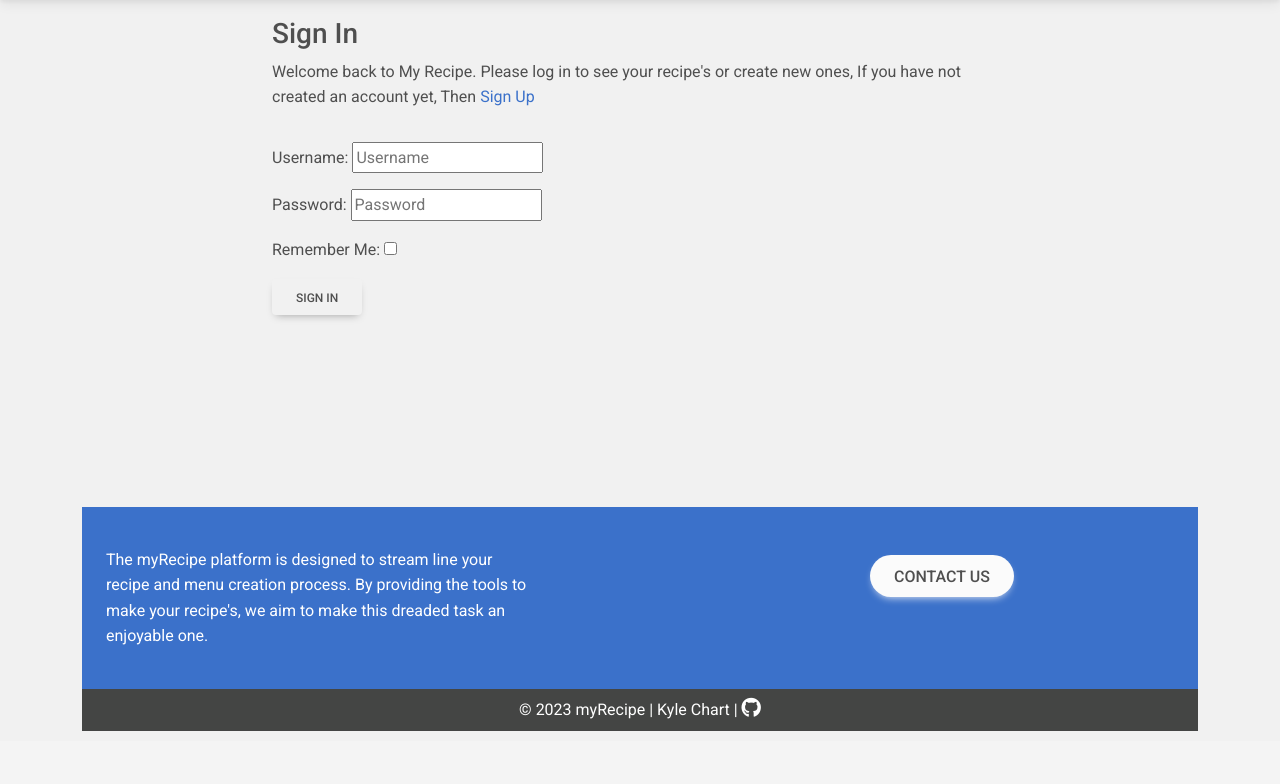
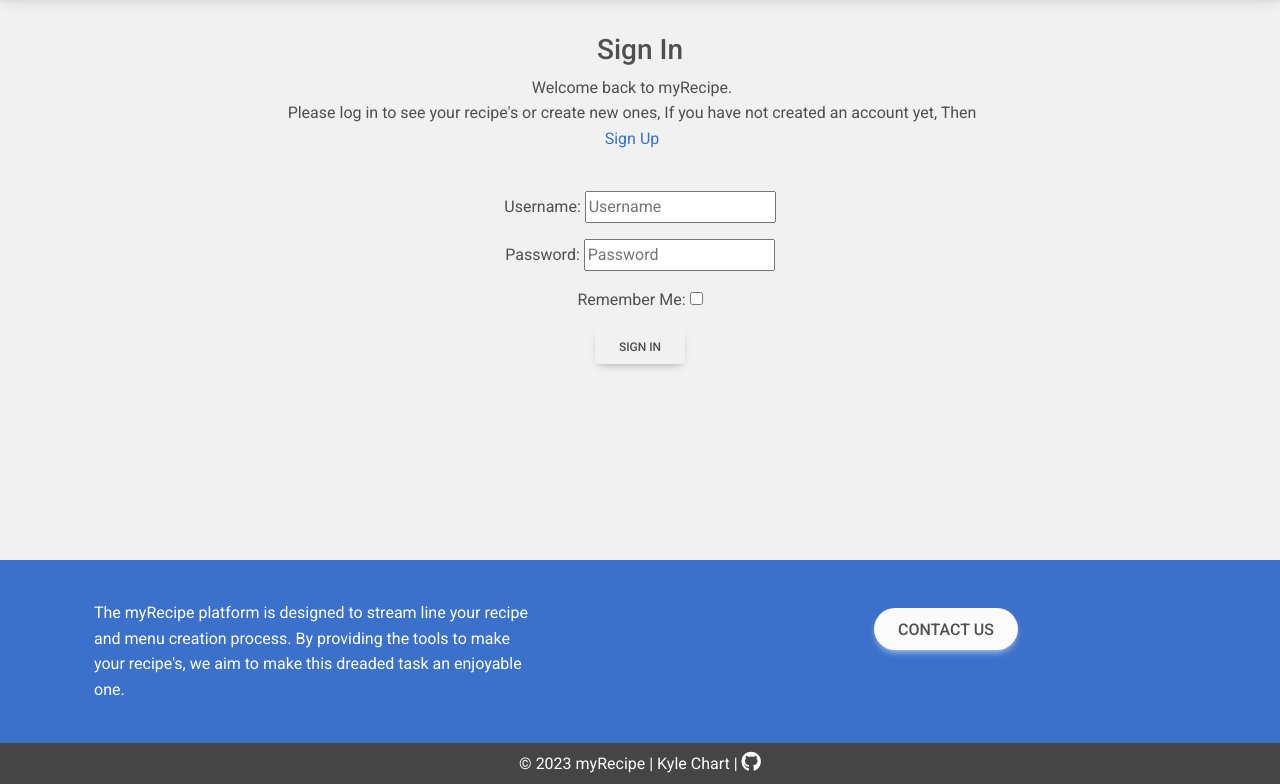
Before and after one commit to Mrekyle/ci-project-4, a Django app: page /accounts/login/ in a window 1280 px wide. Shown: the part 59-843 px from the top of the page. Before the commit the page ends 790 px from the top, so only its background shows below. Run offline with Django 3.2, Linux system fonts and the light colour scheme; some libraries are stand-ins or nearby versions.

Commit message:
Fix styling on login.html bug

```diff
--- a/templates/account/login.html
+++ b/templates/account/login.html
@@ -1,20 +1,21 @@
 {% extends "base.html" %} {% load i18n %} {% load account socialaccount %}
-{%block head_title %} {% trans "Sign In" %} {% block content %}
+{%block head_title %} {% trans "Sign In" %} {% endblock %} {% block content %}
 
 <div class="container header-size">
   <div class="row">
-    <div class="col-md-8 mt-3 offset-md-2">
+    <div class="col-md-8 mt-3 offset-md-2 text-center pt-3">
       <h3>{% trans "Sign In" %}</h3>
 
-      <p>
-        {% blocktrans %} Welcome back to My Recipe. Please log in to see your recipe's or create new ones,
-         If you have not created an account yet, Then <a class="link" href="{{ signup_url }}"> Sign Up</a>
+      <p class="me-3 me-3">
+        {% blocktrans %} Welcome back to myRecipe. <br>
+        Please log in to see your recipe's or create new ones,
+        If you have not created an account yet, Then <a class="link" href="{{ signup_url }}"> Sign Up</a>
         {% endblocktrans %}
       </p>
     </div>
   </div>
-  <div class="row mb-12">
-    <div class="col-md-8 mt-3 offset-md-2">
+  <div class="row mb-12 text-center ">
+    <div class="col-md-8 mt-4 mb-1 offset-md-2">
       <form class="login" method="POST" action="{% url 'account_login' %}">
         {% csrf_token %} {{ form.as_p }} {% if redirect_field_value %}
         <input
@@ -29,7 +30,5 @@
       </form>
     </div>
   </div>
-
-  {% endblock %}
 </div>
 {% endblock %}
--- a/templates/useraccount.html
+++ b/templates/useraccount.html
@@ -10,8 +10,7 @@
 </div>
 {% else %}
 <div class="container header-size text-center">
-    <h2>Sorry, We do not recognize you.</h2>
-    <h3>Unfortunately we do not know you! But wed love to have you join us on our adventure.</h3>
+    <h3>Unfortunately we do not know you! But we'd love to get to know you. So please join us on our adventure.</h3>
     <h3>Please click below to check out what we offer, to see if you want to join us.</h3>
     <a href="{% url 'pricing' %}" aria-label="Opens the Pricing page to allow the user to see what we offer"><button class="btn btn-rounded mb-5 btn-dark">What We Offer</button></a>
 </div>
```
Also changed, not shown: notes.md (+2 -3 lines).
